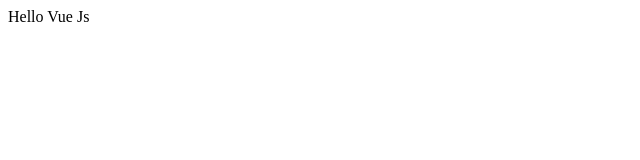
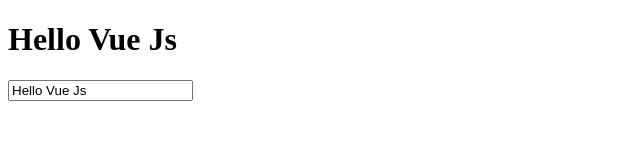
Before and after one commit to valeriobilli/vue-hello, a plain HTML site: page index.html in a window 1280 px wide. Shown: the whole page, without its empty margins (0-640 px from the left). Drawn offline with nearby package versions, Linux system fonts and the light colour scheme.

Commit message:
input v-model

```diff
--- a/css/style.css
+++ b/css/style.css
@@ -0,0 +1,3 @@
+.color-red {
+    color: crimson;
+}
--- a/index.html
+++ b/index.html
@@ -12,7 +12,8 @@
 <body>
 
     <div id="app">
-        {{ message }}
+        <h1>{{ message }}</h1>
+        <input v-model="message">
     </div>
 
 
```
